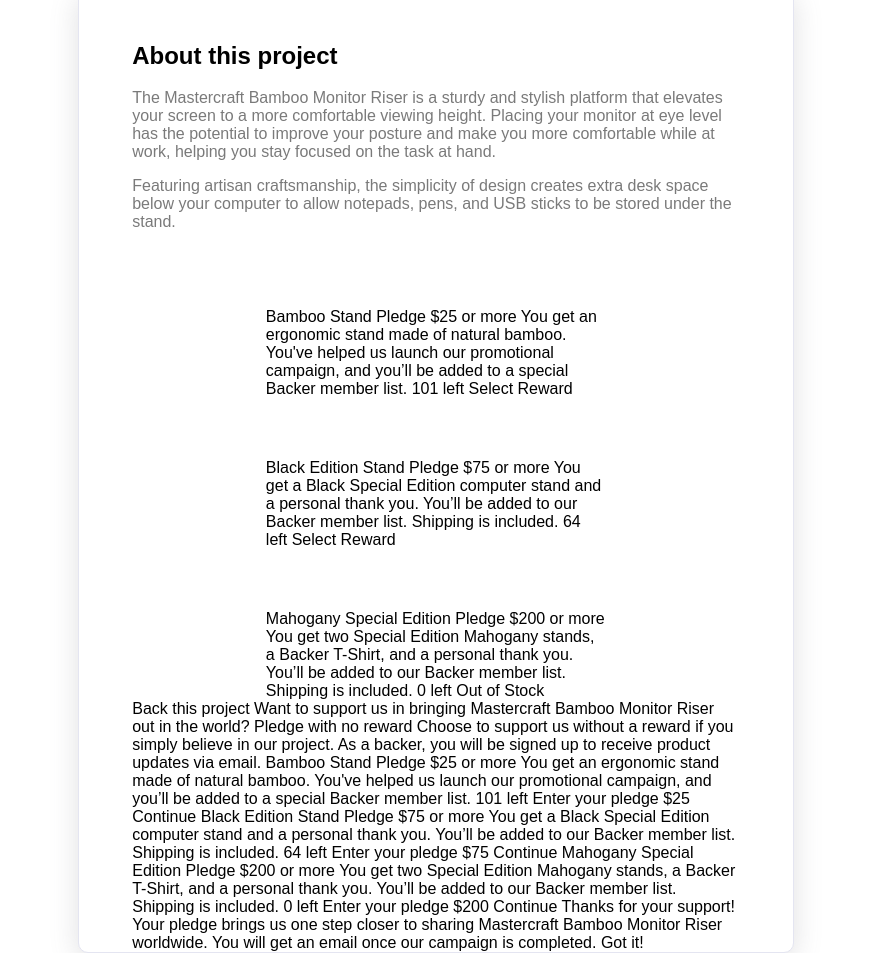
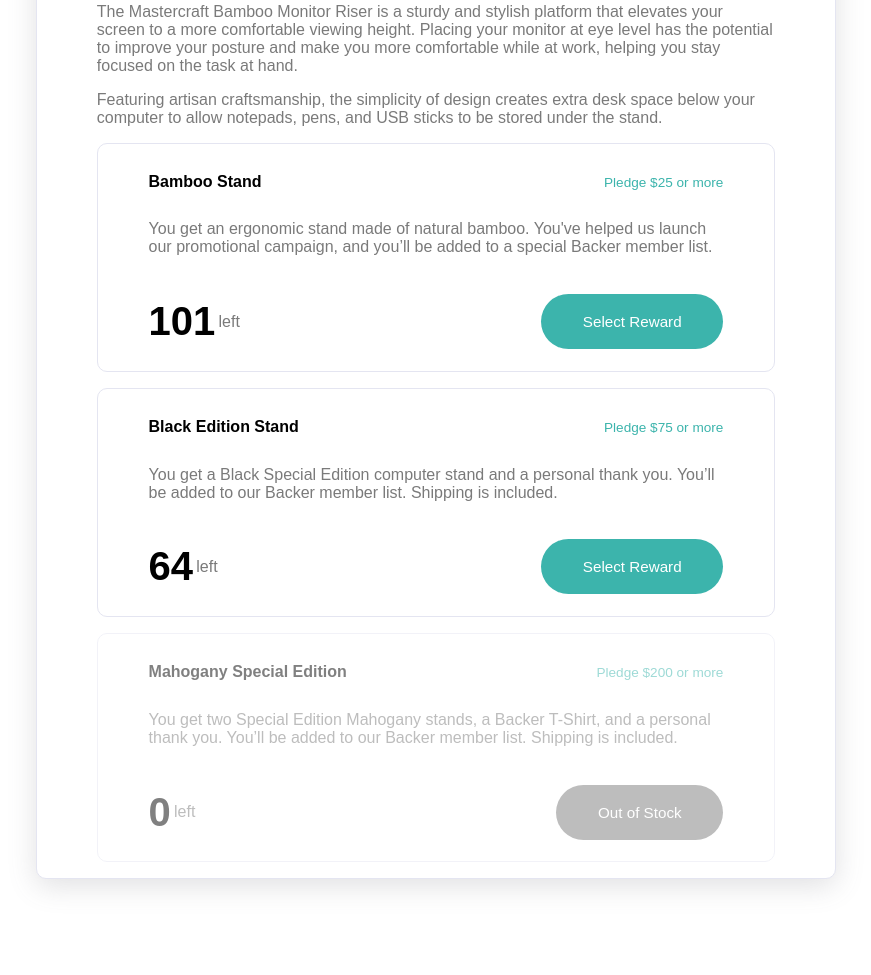
Before and after one commit to CarterStevens1/CrowdFunding-page, a plain HTML site: page index.html in a window 1280 px wide. Shown: the part 752-1727 px from the top of the page, without its empty margins (204-1075 px from the left). Before the commit the page ends 1705 px from the top, so only its background shows below. Drawn offline with Linux system fonts and the light colour scheme.

Commit message:
main page style, start of modal box and css commenting

```diff
--- a/index.html
+++ b/index.html
@@ -28,6 +28,7 @@
     </style>
   </head>
   <body>
+    <div class="main">
     <div class="topNav">
       <div class="header">
         <img
@@ -119,57 +120,128 @@
             extra desk space below your computer to allow notepads, pens, and
             USB sticks to be stored under the stand.
           </p>
-          <div class="product card">
+          <div class="product structure">
             <div class="container">
-              Bamboo Stand Pledge $25 or more You get an ergonomic stand made of
-              natural bamboo. You've helped us launch our promotional campaign,
-              and you’ll be added to a special Backer member list. 101 left
+              <div class="topLine">
+                <h2 class="pledge-title">Bamboo Stand</h2>
+                <p class="highlightText">Pledge $25 or more</p>
+              </div>
+              <p>
+                You get an ergonomic stand made of natural bamboo. You've helped
+                us launch our promotional campaign, and you’ll be added to a
+                special Backer member list.
+              </p>
+              <div class="botLine">
+                <div class="numbers">
+                  <h1>101</h1>
+                  <p class="left">left</p>
+                </div>
+                <button class="selectbtn" id="bambooEdition">
                   Select Reward
+                </button>
               </div>
             </div>
-          <div class="product card">
+          </div>
+          <div class="product structure">
             <div class="container">
-              Black Edition Stand Pledge $75 or more You get a Black Special
-              Edition computer stand and a personal thank you. You’ll be added
-              to our Backer member list. Shipping is included. 64 left Select
-              Reward
+              <div class="topLine">
+                <h2 class="pledge-title">Black Edition Stand</h2>
+                <p class="highlightText">Pledge $75 or more</p>
+              </div>
+              <p>
+                You get a Black Special Edition computer stand and a personal
+                thank you. You’ll be added to our Backer member list. Shipping
+                is included.
+              </p>
+              <div class="botLine">
+                <div class="numbers">
+                  <h1>64</h1>
+                  <p class="left">left</p>
+                </div>
+                <button class="selectbtn" id="blackEdition">
+                  Select Reward
+                </button>
               </div>
             </div>
-          <div class="product card">
+          </div>
+          <div class="product structure unavailable">
             <div class="container">
-              Mahogany Special Edition Pledge $200 or more You get two Special
-              Edition Mahogany stands, a Backer T-Shirt, and a personal thank
-              you. You’ll be added to our Backer member list. Shipping is
-              included. 0 left Out of Stock
+              <div class="topLine">
+                <h2 class="pledge-title">Mahogany Special Edition</h2>
+                <p class="highlightText">Pledge $200 or more</p>
+              </div>
+              <p>
+                You get two Special Edition Mahogany stands, a Backer T-Shirt,
+                and a personal thank you. You’ll be added to our Backer member
+                list. Shipping is included.
+              </p>
+              <div class="botLine">
+                <div class="numbers">
+                  <h1>0</h1>
+                  <p class="left">left</p>
+                </div>
+                <button class="selectbtn btnUnavailable" id="mahoganyEdition">
+                  Out of Stock
+                </button>
+              </div>
             </div>
           </div>
 
           <!-- Selection modal start -->
 
-          Back this project Want to support us in bringing Mastercraft Bamboo
-          Monitor Riser out in the world? Pledge with no reward Choose to
-          support us without a reward if you simply believe in our project. As a
-          backer, you will be signed up to receive product updates via email.
-          Bamboo Stand Pledge $25 or more You get an ergonomic stand made of
-          natural bamboo. You've helped us launch our promotional campaign, and
-          you’ll be added to a special Backer member list. 101 left
+          <div class="modal">
+            <div class="pledgeModal modal-content container">
+              <div class="container">
+                <div class="topModalBar">
+                  <h2>Back this project</h2>
+                  <img
+                    class="closeModalIcon"
+                    src="images/icon-close-modal.svg"
+                    alt="Modal Close"
+                  />
+                </div>
+                <p>
+                  Want to support us in bringing Mastercraft Bamboo Monitor
+                  Riser out in the world?
+                </p>
+                <div class="product structure">
+                  <div class="container">
+                    Pledge with no reward Choose to support us without a reward
+                    if you simply believe in our project. As a backer, you will
+                    be signed up to receive product updates via email.
+                  </div>
+                </div>
+                <div class="product structure">
+                  <div class="container">
+                    Bamboo Stand Pledge $25 or more You get an ergonomic stand
+                    made of natural bamboo. You've helped us launch our
+                    promotional campaign, and you’ll be added to a special
+                    Backer member list. 101 left
+                  </div>
+                </div>
 
                 <!-- Selected pledge start -->
                 Enter your pledge $25 Continue
                 <!-- Selected pledge end -->
-
-          Black Edition Stand Pledge $75 or more You get a Black Special Edition
-          computer stand and a personal thank you. You’ll be added to our Backer
-          member list. Shipping is included. 64 left
-
+                <div class="product structure">
+                  <div class="container">
+                    Black Edition Stand Pledge $75 or more You get a Black
+                    Special Edition computer stand and a personal thank you.
+                    You’ll be added to our Backer member list. Shipping is
+                    included. 64 left
+                  </div>
+                </div>
                 <!-- Selected pledge start -->
                 Enter your pledge $75 Continue
                 <!-- Selected pledge end -->
-
-          Mahogany Special Edition Pledge $200 or more You get two Special
-          Edition Mahogany stands, a Backer T-Shirt, and a personal thank you.
-          You’ll be added to our Backer member list. Shipping is included. 0
-          left
+                <div class="product structure unavailable">
+                  <div class="container">
+                    Mahogany Special Edition Pledge $200 or more You get two
+                    Special Edition Mahogany stands, a Backer T-Shirt, and a
+                    personal thank you. You’ll be added to our Backer member
+                    list. Shipping is included. 0 left
+                  </div>
+                </div>
 
                 <!-- Selected pledge  start -->
                 Enter your pledge $200 Continue
@@ -179,13 +251,17 @@
 
                 <!-- Success modal start -->
 
-          Thanks for your support! Your pledge brings us one step closer to
-          sharing Mastercraft Bamboo Monitor Riser worldwide. You will get an
-          email once our campaign is completed. Got it!
+                Thanks for your support! Your pledge brings us one step closer
+                to sharing Mastercraft Bamboo Monitor Riser worldwide. You will
+                get an email once our campaign is completed. Got it!
 
                 <!-- Success modal end -->
               </div>
             </div>
           </div>
+        </div>
+      </div>
+    </div>
+  </div>
   </body>
 </html>
--- a/style.css
+++ b/style.css
@@ -9,6 +9,10 @@ body {
   margin: 0;
 }
 
+.main {
+  padding-bottom: 5em;
+}
+/* Header Section */
 .header {
   width: 100%;
 }
@@ -50,9 +54,13 @@ body {
   padding-left: 0.5rem;
   font-size: 1.1rem;
 }
+/* Header Section End */
+
 /* Container width */
 .container {
-  padding: 10% 22% 0;
+  width: 85%;
+  max-width: 800px;
+  margin: 0 auto;
 }
 /* Main box structure */
 .structure {
@@ -61,6 +69,7 @@ body {
   border-radius: 10px;
   box-shadow: rgb(100 100 111 / 20%) 0px 7px 29px 0px;
   border: 1px solid #e4e5f1;
+  margin: 1em 0;
 }
 
 .top-container {
@@ -120,7 +129,6 @@ p {
   border-bottom-left-radius: 0;
   opacity: 0.65;
   position: relative;
-  z-index: 2;
   text-align: right;
   background-color: transparent;
 }
@@ -144,7 +152,9 @@ p {
     border-color 0.15s ease-in-out, box-shadow 0.15s ease-in-out;
 }
 /* End of button Section */
+/* End of top Box */
 
+/* Start of donation box */
 .donation {
   padding: 1% 8% 5%;
   margin: 5% 0;
@@ -182,10 +192,112 @@ p {
   background-color: #3cb4ac;
   border-radius: 100px;
 }
+/* End of donation section */
 
+/* Start of about project section */
 .aboutSec {
   width: 85%;
   max-width: 800px;
   margin: 0 auto;
   padding-top: 2em;
 }
+
+.topLine,
+.botLine {
+  display: flex;
+  justify-content: space-between;
+  align-items: center;
+}
+
+.product {
+  padding-top: 1em;
+  box-shadow: none;
+}
+
+.pledge-title {
+  font-size: 1rem;
+}
+
+.highlightText {
+  font-size: 0.85rem;
+  font-weight: lighter;
+  color: #3cb4ac;
+}
+
+.numbers {
+  display: flex;
+  align-items: center;
+}
+
+.left {
+  margin-left: 0.2em;
+}
+
+.selectbtn {
+  border: none;
+  border-radius: 100px;
+  color: #fff;
+  cursor: pointer;
+  font-size: 0.95rem;
+  font-weight: 500;
+  padding: 1.25em 2.75em;
+  background-color: #3cb4ac;
+}
+
+.selectbtn:hover {
+  background-color: hsl(176, 72%, 28%);
+  transition: color 0.15s ease-in-out, background-color 0.15s ease-in-out,
+    border-color 0.15s ease-in-out, box-shadow 0.15s ease-in-out;
+}
+
+.unavailable {
+  filter: opacity(50%);
+}
+
+.btnUnavailable {
+  background-color: #7a7a7a;
+}
+/* end of about section */
+
+/* Modal Start */
+
+.modal {
+  position: fixed;
+  left: 0;
+  top: 0;
+  right: 0;
+  bottom: 0;
+  background-color: rgba(0, 0, 0, 0.5);
+  z-index: 1;
+  display: none;
+}
+
+.pledgeModal {
+  height: 80%;
+  top: 10%;
+}
+
+.modal-content {
+  background-color: #fff;
+  border-radius: 10px;
+  position: absolute;
+  left: 0;
+  right: 0;
+  grid-gap: 1.5em;
+  gap: 1.5em;
+  overflow: scroll;
+  padding: 1em 0;
+}
+
+.topModalBar {
+  display: flex;
+  justify-content: space-between;
+  align-items: center;
+}
+
+.closeModalIcon {
+  height: 50%;
+  cursor: pointer;
+}
+
+/* Modal end */
```
Lines whose indentation alone changed are shown as unchanged.
